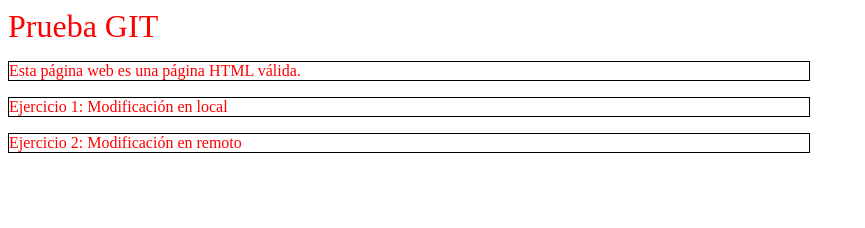
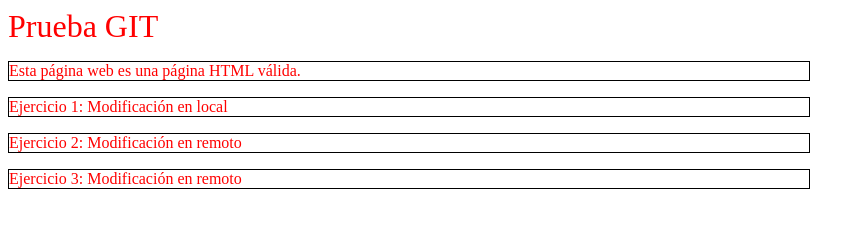
Before and after one commit to luisaparra-info/PRUEBA1, a plain HTML site: page index.html in a window 1280 px wide. Shown: the whole page, without its empty margins (0-865 px from the left). Drawn offline with Linux system fonts and the light colour scheme.

Commit message:
Add Exercise 3 paragraph to index.html

```diff
--- a/index.html
+++ b/index.html
@@ -13,6 +13,8 @@
     <p>Esta página web es una página HTML válida.</p>
     <p>Ejercicio 1: Modificación en local</p>
     <p>Ejercicio 2: Modificación en remoto</p>
+    <p>Ejercicio 3: Modificación en remoto</p>
+
 
 </body>
 
```
